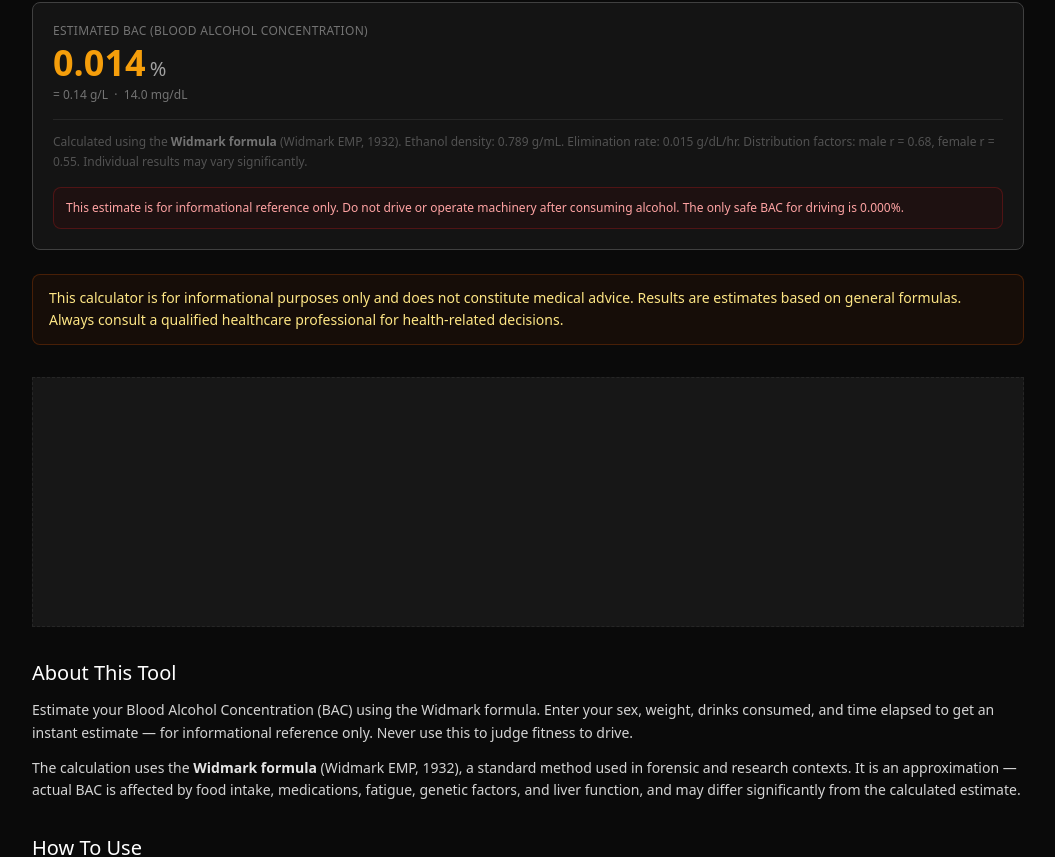
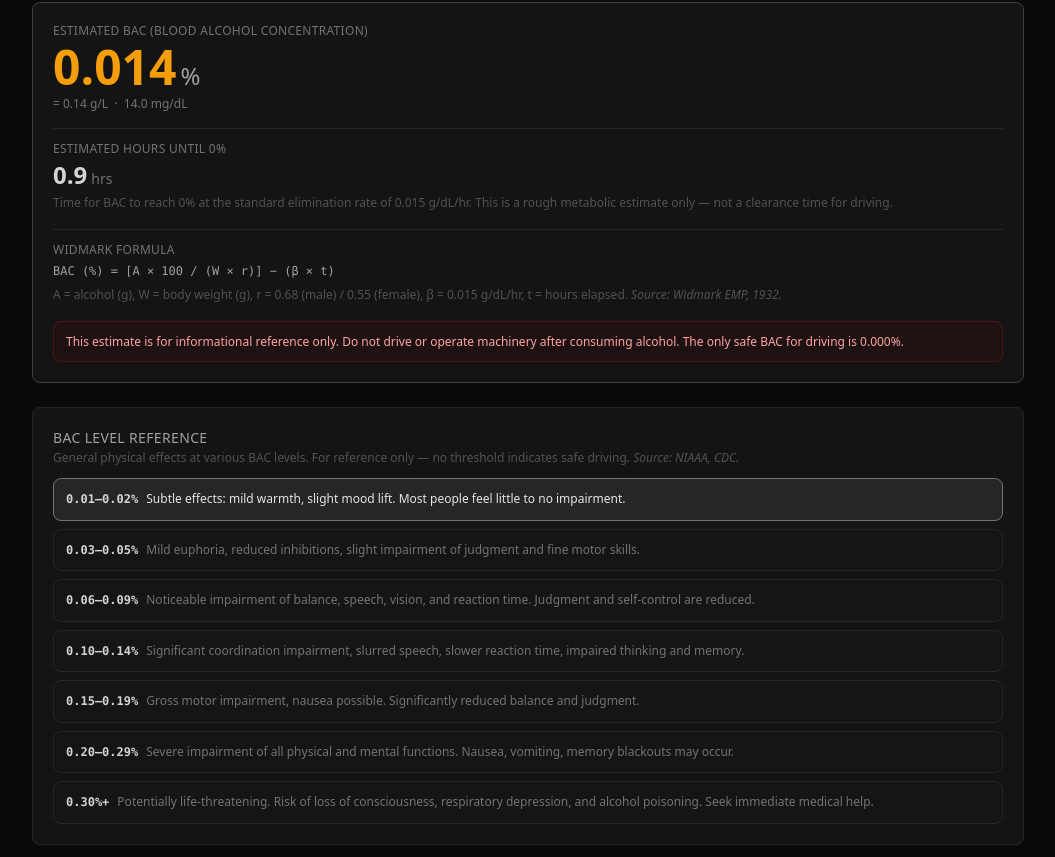
Before and after one commit to oshion/BitKitTools, a Next.js app: page /en/beer/bac-calculator in a window 1280 px wide. Shown: the part 1269-2126 px from the top of the page, without its empty margins (112-1167 px from the left). Built offline with nearby package versions, Linux system fonts and the light colour scheme; no server answers.

Commit message:
feat(4-beer-category-expansion): step 2 — bac-calculator-enhancements

```diff
--- a/src/components/tools/bac-calculator/BacCalculatorTool.tsx
+++ b/src/components/tools/bac-calculator/BacCalculatorTool.tsx
@@ -5,6 +5,105 @@ import { calculateBac, lbsToKg, kgToLbs } from '@/lib/utils/bacCalculator'
 import { useAnalyticsEvent } from '@/hooks/useAnalyticsEvent'
 import DisclaimerBanner from '@/components/ui/DisclaimerBanner'
 import BacSafetyWarning from './BacSafetyWarning'
+
+// ── BAC Reference Table ───────────────────────────────────────────────────────
+// Purely educational content — no "safe/OK to drive" judgments (ADR-014, screen spec)
+// Sources: NIAAA (niaaa.nih.gov), CDC alcohol resources
+
+type BacRange = {
+  min: number
+  max: number
+  label: string
+  effects: string
+}
+
+const BAC_RANGES: BacRange[] = [
+  {
+    min: 0.01,
+    max: 0.029,
+    label: '0.01–0.02%',
+    effects:
+      'Subtle effects: mild warmth, slight mood lift. Most people feel little to no impairment.',
+  },
+  {
+    min: 0.03,
+    max: 0.059,
+    label: '0.03–0.05%',
+    effects:
+      'Mild euphoria, reduced inhibitions, slight impairment of judgment and fine motor skills.',
+  },
+  {
+    min: 0.06,
+    max: 0.099,
+    label: '0.06–0.09%',
+    effects:
+      'Noticeable impairment of balance, speech, vision, and reaction time. Judgment and self-control are reduced.',
+  },
+  {
+    min: 0.1,
+    max: 0.149,
+    label: '0.10–0.14%',
+    effects:
+      'Significant coordination impairment, slurred speech, slower reaction time, impaired thinking and memory.',
+  },
+  {
+    min: 0.15,
+    max: 0.199,
+    label: '0.15–0.19%',
+    effects:
+      'Gross motor impairment, nausea possible. Significantly reduced balance and judgment.',
+  },
+  {
+    min: 0.2,
+    max: 0.299,
+    label: '0.20–0.29%',
+    effects:
+      'Severe impairment of all physical and mental functions. Nausea, vomiting, memory blackouts may occur.',
+  },
+  {
+    min: 0.3,
+    max: 1.0,
+    label: '0.30%+',
+    effects:
+      'Potentially life-threatening. Risk of loss of consciousness, respiratory depression, and alcohol poisoning. Seek immediate medical help.',
+  },
+]
+
+function BacReferenceTable({ currentBac }: { currentBac: number }) {
+  const activeIndex = BAC_RANGES.findIndex(
+    (range) => currentBac >= range.min && currentBac <= range.max,
+  )
+
+  return (
+    <section className="rounded-lg bg-[#141414] border border-neutral-800 p-5 space-y-3">
+      <div className="space-y-0.5">
+        <h2 className="text-sm font-medium text-neutral-400 uppercase tracking-wide">
+          BAC Level Reference
+        </h2>
+        <p className="text-xs text-neutral-600">
+          General physical effects at various BAC levels. For reference only —
+          no threshold indicates safe driving.{' '}
+          <span className="italic">Source: NIAAA, CDC.</span>
+        </p>
+      </div>
+      <div className="space-y-2">
+        {BAC_RANGES.map((range, i) => (
+          <div
+            key={range.label}
+            className={`rounded-lg px-3 py-2.5 text-xs leading-relaxed transition-colors ${
+              i === activeIndex
+                ? 'border border-neutral-500 bg-neutral-800 text-neutral-200 font-medium'
+                : 'border border-neutral-800 bg-neutral-900/40 text-neutral-500'
+            }`}
+          >
+            <span className="font-mono font-semibold mr-2 text-neutral-300">{range.label}</span>
+            {range.effects}
+          </div>
+        ))}
+      </div>
+    </section>
+  )
+}
 
 // ── Types ────────────────────────────────────────────────────────────────────
 
@@ -410,9 +509,9 @@ export default function BacCalculatorTool() {
             Estimated BAC (Blood Alcohol Concentration)
           </p>
           {/* Neutral number display only — NO color coding, NO pass/fail indicators (ADR-014) */}
-          <p className="text-4xl font-bold text-[#f59e0b] tabular-nums">
+          <p className="text-5xl font-bold text-[#f59e0b] tabular-nums">
             {bacResult.bacPercent.toFixed(3)}
-            <span className="text-xl font-normal text-neutral-400 ml-1">%</span>
+            <span className="text-2xl font-normal text-neutral-400 ml-1">%</span>
           </p>
           <p className="text-xs text-neutral-500">
             = {(bacResult.bacPercent * 10).toFixed(2)} g/L &nbsp;·&nbsp;{' '}
@@ -420,13 +519,33 @@ export default function BacCalculatorTool() {
           </p>
         </div>
 
-        {/* Widmark formula source citation — required (screen spec) */}
-        <p className="text-xs text-neutral-600 leading-relaxed border-t border-neutral-800 pt-3">
-          Calculated using the{' '}
-          <strong className="text-neutral-500">Widmark formula</strong> (Widmark EMP, 1932).
-          Ethanol density: 0.789 g/mL. Elimination rate: 0.015 g/dL/hr. Distribution
-          factors: male r = 0.68, female r = 0.55. Individual results may vary significantly.
-        </p>
+        {/* hoursUntilZeroPercent — secondary info, clearly labelled as metabolism estimate only */}
+        <div className="border-t border-neutral-800 pt-3 space-y-0.5">
+          <p className="text-xs text-neutral-500 uppercase tracking-wide">
+            Estimated hours until 0%
+          </p>
+          <p className="text-2xl font-semibold text-neutral-300 tabular-nums">
+            {bacResult.hoursUntilZeroPercent.toFixed(1)}
+            <span className="text-sm font-normal text-neutral-500 ml-1">hrs</span>
+          </p>
+          <p className="text-xs text-neutral-600 leading-relaxed">
+            Time for BAC to reach 0% at the standard elimination rate of 0.015 g/dL/hr.
+            This is a rough metabolic estimate only — not a clearance time for driving.
+          </p>
+        </div>
+
+        {/* Widmark formula display — E-E-A-T trust signal (screen spec) */}
+        <div className="border-t border-neutral-800 pt-3 space-y-1">
+          <p className="text-xs text-neutral-500 uppercase tracking-wide">Widmark Formula</p>
+          <p className="font-mono text-xs text-neutral-400 leading-relaxed">
+            BAC (%) = [A × 100 / (W × r)] − (β × t)
+          </p>
+          <p className="text-xs text-neutral-600 leading-relaxed">
+            A = alcohol (g), W = body weight (g), r = 0.68 (male) / 0.55 (female),
+            β = 0.015 g/dL/hr, t = hours elapsed.{' '}
+            <span className="italic">Source: Widmark EMP, 1932.</span>
+          </p>
+        </div>
 
         {/* Mandatory safety reminder — always shown, never conditional on BAC value (ADR-014) */}
         <div className="rounded-lg border border-red-900/50 bg-red-950/20 px-3 py-2.5 text-xs text-red-300 leading-relaxed">
@@ -435,6 +554,9 @@ export default function BacCalculatorTool() {
         </div>
       </section>
 
+      {/* ── BAC level reference table ─────────────────────────────────────── */}
+      <BacReferenceTable currentBac={bacResult.bacPercent} />
+
       {/* Standard medical disclaimer (separate from, and in addition to, BacSafetyWarning) */}
       <DisclaimerBanner disclaimerType="medical" />
     </div>
--- a/src/lib/config/tools-config.ts
+++ b/src/lib/config/tools-config.ts
@@ -321,8 +321,18 @@ export const toolsConfig: ToolConfig[] = [
           ko: '생물학적 성별은 두 가지 주요 메커니즘을 통해 BAC에 영향을 미칩니다. 첫째, 같은 체중에서 여성은 남성보다 총 체수분 비율이 낮아 알코올이 더 작은 체적에 분포되므로 BAC가 더 높아집니다. Widmark 공식은 이를 분포 계수 r로 반영합니다(남성 0.68, 여성 0.55). 둘째, 여성은 평균적으로 위장에서 알코올을 분해하는 효소인 알코올 탈수소효소(ADH) 수치가 낮아 더 많은 알코올이 혈류로 흡수됩니다. 이는 평균적인 생리학적 차이이며 개인 간 편차가 존재합니다.',
         },
       },
+      {
+        question: {
+          en: 'Once the estimated time until 0% has passed, is it safe to drive?',
+          ko: '예상 0% 도달 시간이 지나면 운전해도 되나요?',
+        },
+        answer: {
+          en: 'No. The "estimated hours until 0%" is a rough metabolic calculation based on a fixed elimination rate (0.015 g/dL per hour). Individual alcohol metabolism varies widely depending on food intake, hydration, fatigue, medications, liver health, and genetics — actual clearance time can differ significantly. More importantly, the recovery of cognitive function and reaction time does not always align with reaching 0% BAC. This figure should never be used to decide when it is safe to drive. After drinking any amount of alcohol, the only safe decision is not to drive.',
+          ko: '아닙니다. "예상 0% 도달까지 남은 시간"은 고정된 대사율(시간당 0.015 g/dL)을 기반으로 한 대략적인 계산입니다. 실제 알코올 대사 속도는 음식 섭취, 수분 상태, 피로도, 약물 복용, 간 건강, 유전적 요인에 따라 개인차가 매우 크며, 실제 완전 대사 시간은 크게 다를 수 있습니다. 더 중요하게는, 인지 기능과 반응 속도의 회복이 BAC 0% 도달과 반드시 일치하지 않습니다. 이 수치는 운전 가능 여부를 판단하는 기준으로 절대 사용해서는 안 됩니다. 음주 후에는 얼마를 마셨든 운전하지 않는 것이 유일하게 안전한 선택입니다.',
+        },
+      },
     ],
-    relatedToolIds: ['homebrew-recipe-calculator'],
+    relatedToolIds: ['homebrew-recipe-calculator', 'standard-drinks-calculator'],
     adSlots: [
       { position: 'header', minHeightPx: 90 },
       { position: 'result', minHeightPx: 250 },
--- a/src/lib/utils/bacCalculator.ts
+++ b/src/lib/utils/bacCalculator.ts
@@ -33,7 +33,11 @@ export type BacInput = {
  *   β  = elimination rate (0.015 g/dL per hour)
  *   t  = hours elapsed since drinking started
  */
-export function calculateBac(input: BacInput): { bacPercent: number; isEstimateOnly: true } {
+export function calculateBac(input: BacInput): {
+  bacPercent: number
+  hoursUntilZeroPercent: number
+  isEstimateOnly: true
+} {
   const ETHANOL_DENSITY = 0.789 // g/mL
   const ELIMINATION_RATE = 0.015 // g/dL per hour
   const WIDMARK_FACTOR = input.gender === 'male' ? 0.68 : 0.55
@@ -43,7 +47,7 @@ export function calculateBac(input: BacInput): { bacPercent: number; isEstimateO
   }, 0)
 
   if (totalAlcoholG === 0 || input.weightKg <= 0) {
-    return { bacPercent: 0, isEstimateOnly: true }
+    return { bacPercent: 0, hoursUntilZeroPercent: 0, isEstimateOnly: true }
   }
 
   const weightG = input.weightKg * 1000
@@ -55,8 +59,18 @@ export function calculateBac(input: BacInput): { bacPercent: number; isEstimateO
   const bacPercent = Math.max(0, rawBac - ELIMINATION_RATE * input.hoursElapsed)
 
   // Round to 3 decimal places for display
+  const bacPercentRounded = Math.round(bacPercent * 1000) / 1000
+
+  // Hours until BAC reaches 0% at standard elimination rate (0.015 g/dL per hour).
+  // This is ONLY the time to complete metabolism (0%), never a legal-limit countdown.
+  const hoursUntilZeroPercent =
+    bacPercentRounded === 0
+      ? 0
+      : Math.round((bacPercentRounded / ELIMINATION_RATE) * 10) / 10
+
   return {
-    bacPercent: Math.round(bacPercent * 1000) / 1000,
+    bacPercent: bacPercentRounded,
+    hoursUntilZeroPercent,
     isEstimateOnly: true,
   }
 }
```
Also changed, not shown: src/app/[locale]/beer/bac-calculator/page.tsx (+25 -0 lines), 1 other file (tests, documents, lock files or other folders).
